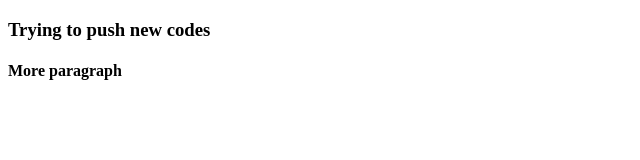
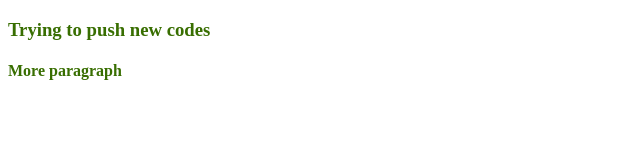
Before and after one commit to souravAbdullah/my-second-repo, a plain HTML site: page index.html in a window 1280 px wide. Shown: the whole page, without its empty margins (0-640 px from the left). Drawn offline with Linux system fonts and the light colour scheme.

Commit message:
color changed

```diff
--- a/style.css
+++ b/style.css
@@ -1,3 +1,3 @@
-p{
-    color: chartreuse;
+h3, h4{
+    color: rgb(56, 110, 1);
 }
```
